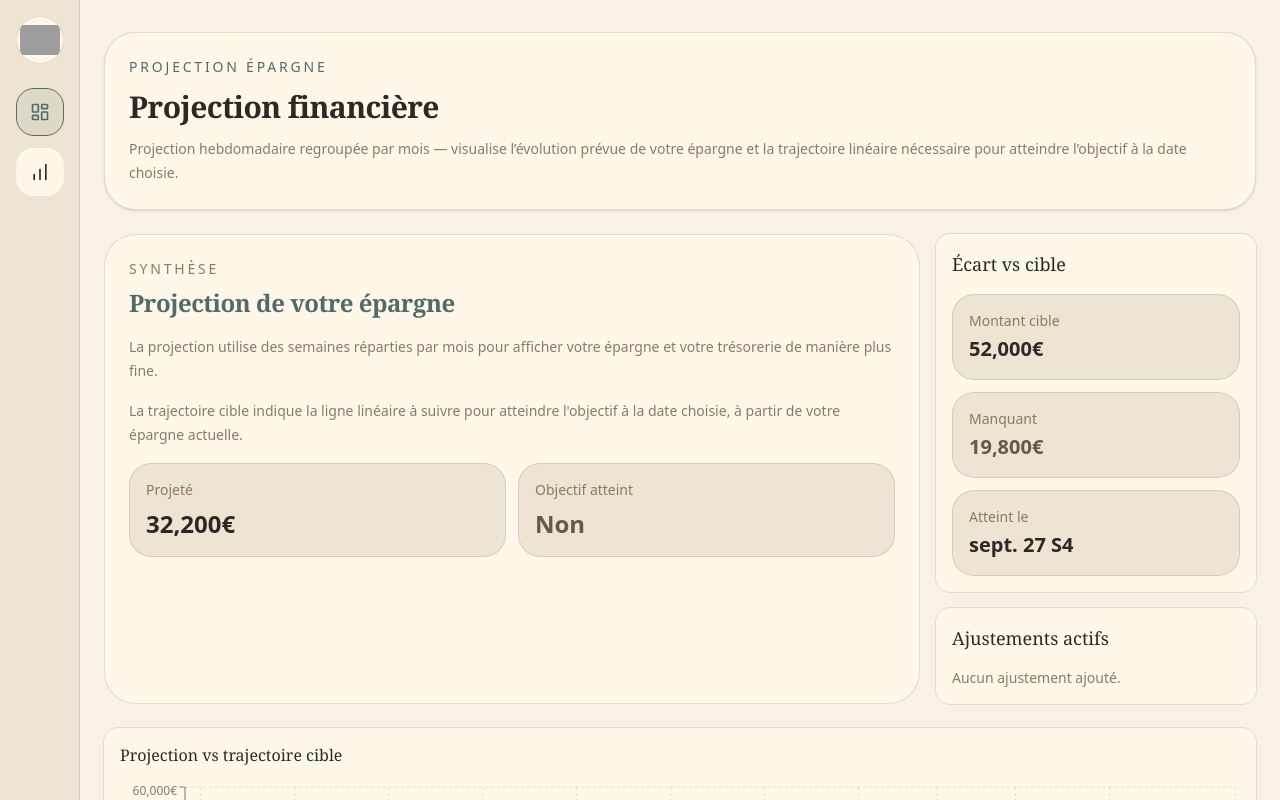
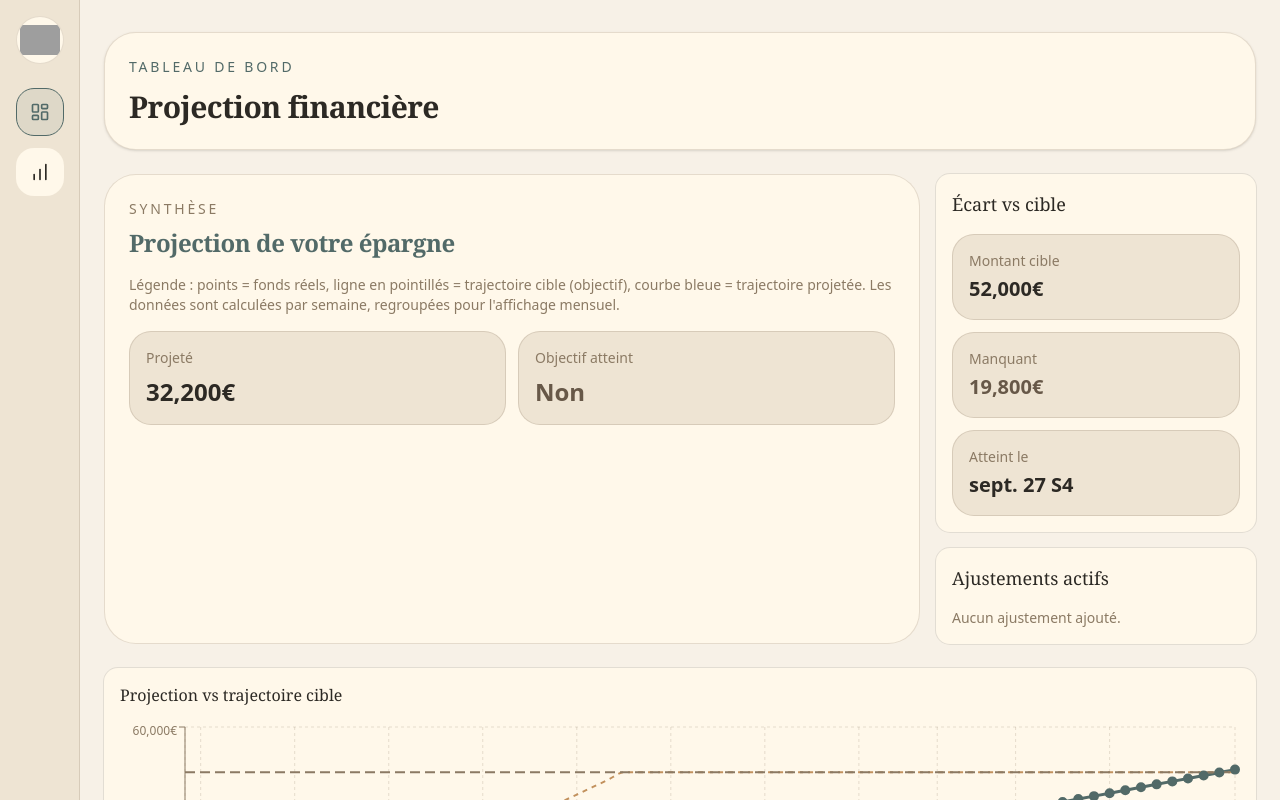
Before and after one commit to MarcW88/Financial_Projection_Tool, a Next.js app: page / in a window 1280 px wide. Shown: the top 800 px of the page. Built offline with nearby package versions, Linux system fonts and the light colour scheme; grey boxes are pictures that could not be loaded.

Commit message:
chore: simplify header and merge legend text

```diff
--- a/src/app/page.tsx
+++ b/src/app/page.tsx
@@ -73,9 +73,8 @@ export default function Home() {
         <main className="flex-1 px-6 py-8">
           <div className="max-w-7xl mx-auto space-y-6">
             <header className="rounded-[2rem] border border-border bg-card p-6 shadow-sm">
-              <p className="text-sm uppercase tracking-[0.2em] text-sidebar-primary">Projection Épargne</p>
+              <p className="text-sm uppercase tracking-[0.2em] text-sidebar-primary">Tableau de bord</p>
               <h1 className="mt-3 text-3xl font-bold text-foreground">Projection financière</h1>
-              <p className="mt-3 text-sm leading-6 text-muted-foreground">Projection hebdomadaire regroupée par mois — visualise l’évolution prévue de votre épargne et la trajectoire linéaire nécessaire pour atteindre l’objectif à la date choisie.</p>
             </header>
             <div className="space-y-6">
             {errors.length > 0 && (
@@ -103,8 +102,7 @@ export default function Home() {
                         <p className="text-sm uppercase tracking-[0.2em] text-muted-foreground">Synthèse</p>
                         <h2 className="mt-2 text-2xl font-semibold">Projection de votre épargne</h2>
                       </div>
-                      <p className="text-sm leading-6 text-muted-foreground">La projection utilise des semaines réparties par mois pour afficher votre épargne et votre trésorerie de manière plus fine.</p>
-                      <p className="text-sm leading-6 text-muted-foreground">La trajectoire cible indique la ligne linéaire à suivre pour atteindre l'objectif à la date choisie, à partir de votre épargne actuelle.</p>
+                      <p className="text-sm leading-5 text-muted-foreground">Légende : points = fonds réels, ligne en pointillés = trajectoire cible (objectif), courbe bleue = trajectoire projetée. Les données sont calculées par semaine, regroupées pour l'affichage mensuel.</p>
                       <div className="grid gap-3 sm:grid-cols-2">
                         <div className="rounded-3xl border border-border bg-muted p-4">
                           <p className="text-sm text-muted-foreground">Projeté</p>
```
